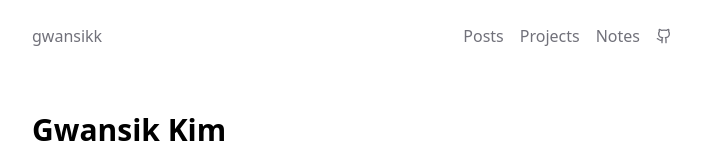
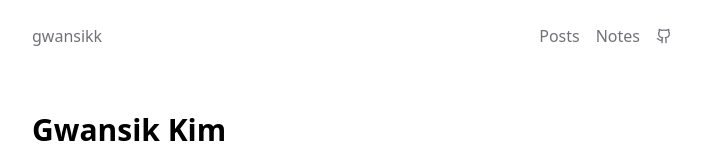
Before and after one commit to gwansikk/gwansik.dev, a Next.js app: page / in a window 1280 px wide. Shown: the top 153 px of the page, without its empty margins (288-989 px from the left). Built offline with nearby package versions, Linux system fonts and the light colour scheme.

Commit message:
feat: deactivate posts in nav

```diff
--- a/src/components/nav.tsx
+++ b/src/components/nav.tsx
@@ -24,7 +24,7 @@ const Nav = () => {
       <NavButton href={PATH.ROOT}>gwansikk</NavButton>
       <div className="flex items-center gap-4">
         <NavButton href={PATH.POSTS}>Posts</NavButton>
-        <NavButton href={PATH.PROJECTS}>Projects</NavButton>
+        {/* <NavButton href={PATH.PROJECTS}>Projects</NavButton> */}
         <NavButton href={PATH.NOTES}>Notes</NavButton>
         <Link
           href={PATH.GITHUB}
```
